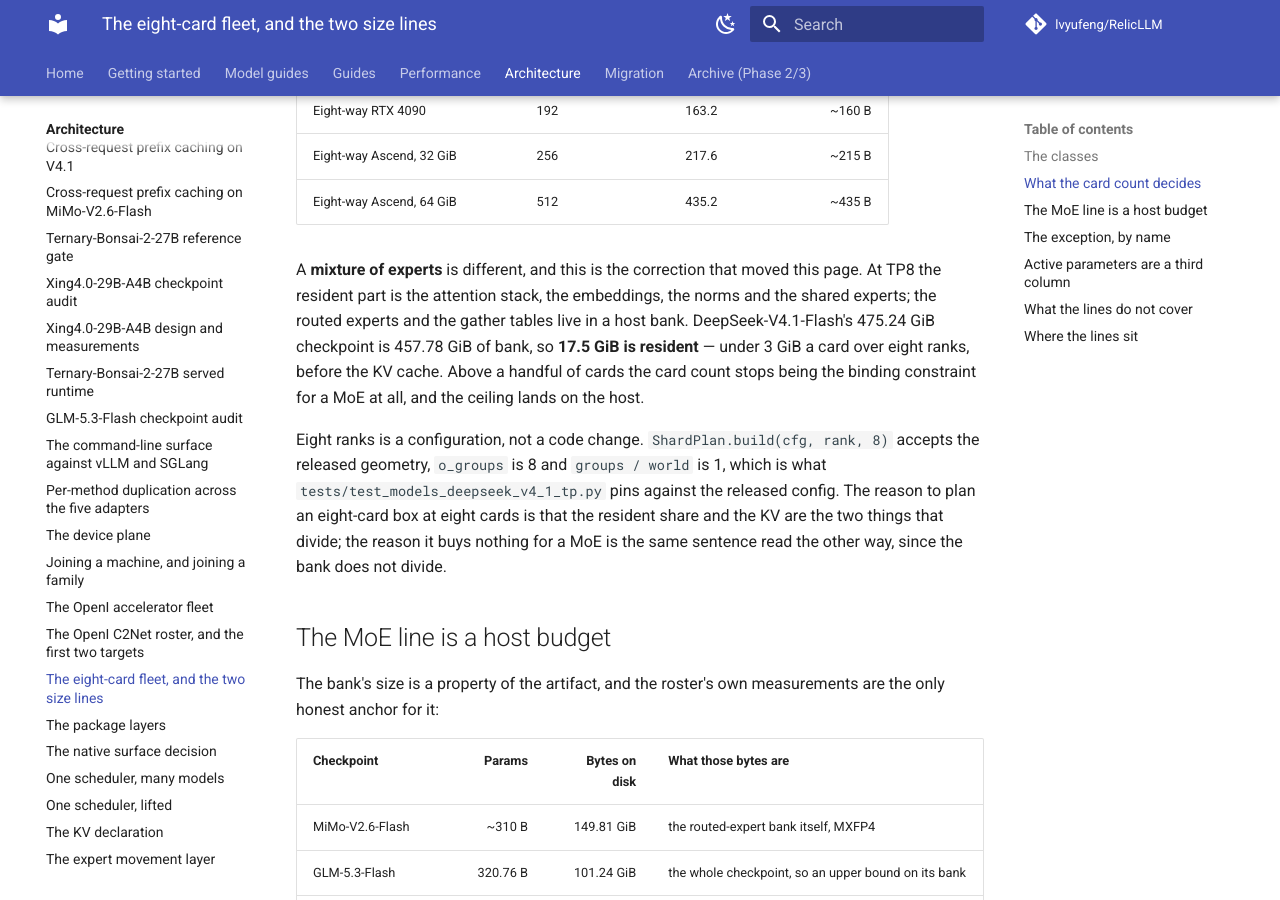
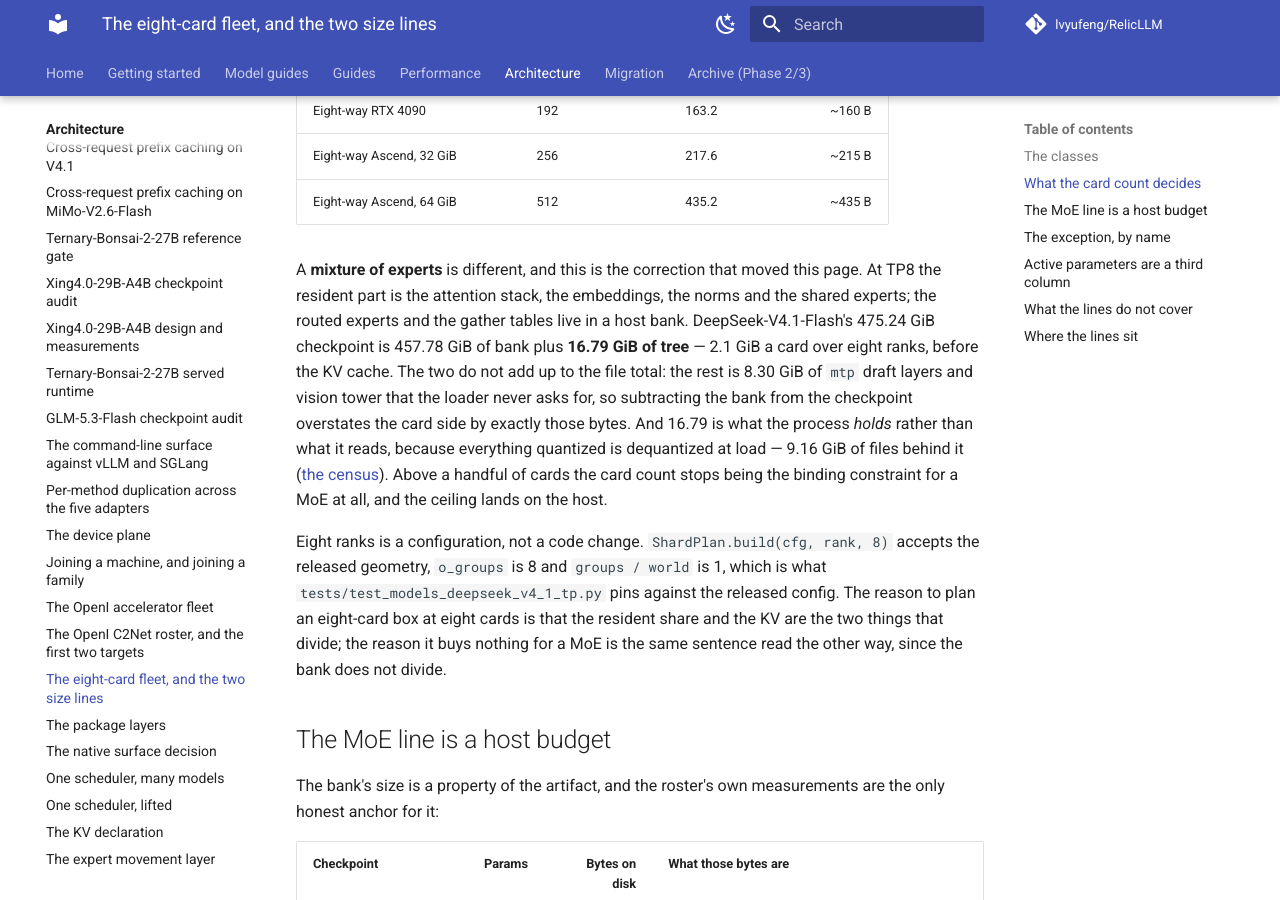
Before and after one commit to lvyufeng/RelicLLM, an MkDocs documentation site: the page built from docs/architecture/eight_card_fleet_and_size_lines.md, in a window 1280 px wide and 900 px high, scrolled down 1851 px. Built offline with MkDocs 1.6.1 and Material for MkDocs 9.7.7, drawn with Linux system fonts in a browser that asks for light colours; comment, search, counter and statistics services are not loaded.

Commit message:
docs(fleet): the resident side of V4.1 is 16.79 GiB, not 17.5
The MoE paragraph derived the card side by subtracting the bank from the checkpoint:
475.24 GiB of files minus a 457.78 GiB bank leaves 17.5 GiB, and the page called that
resident. The subtraction is over the file total, so it also picks up the 8.30 GiB of
`mtp` draft layers and vision tower that the loader never asks for, and it prices the
tree at its file bytes when the loader dequantizes everything quantized.

The number the page wants is the one the run measured: 16.79 GiB of tree parameters kept
after load (14.12 bf16 + 2.67 fp32), 2.1 GiB a card over eight ranks, from 9.16 GiB of
files read. `docs/performance/deepseek_v4_1_flash_host_run.md` carries both figures and
the byte census they come from; the page now says which of the three totals it is quoting
and why the other two are larger.

Co-Authored-By: Codex <noreply@anthropic.com>

```diff
--- a/docs/architecture/eight_card_fleet_and_size_lines.md
+++ b/docs/architecture/eight_card_fleet_and_size_lines.md
@@ -59,9 +59,13 @@ for the workspace and the allocator — is the arithmetic:
 A **mixture of experts** is different, and this is the correction that moved this page. At TP8 the
 resident part is the attention stack, the embeddings, the norms and the shared experts; the routed
 experts and the gather tables live in a host bank. DeepSeek-V4.1-Flash's 475.24 GiB checkpoint is
-457.78 GiB of bank, so **17.5 GiB is resident** — under 3 GiB a card over eight ranks, before the KV
-cache. Above a handful of cards the card count stops being the binding constraint for a MoE at all,
-and the ceiling lands on the host.
+457.78 GiB of bank plus **16.79 GiB of tree** — 2.1 GiB a card over eight ranks, before the KV cache.
+The two do not add up to the file total: the rest is 8.30 GiB of `mtp` draft layers and vision tower
+that the loader never asks for, so subtracting the bank from the checkpoint overstates the card side
+by exactly those bytes. And 16.79 is what the process *holds* rather than what it reads, because
+everything quantized is dequantized at load — 9.16 GiB of files behind it
+([the census](../performance/deepseek_v4_1_flash_host_run.md)). Above a handful of cards the card
+count stops being the binding constraint for a MoE at all, and the ceiling lands on the host.
 
 Eight ranks is a configuration, not a code change. `ShardPlan.build(cfg, rank, 8)` accepts the
 released geometry, `o_groups` is 8 and `groups / world` is 1, which is what
```
